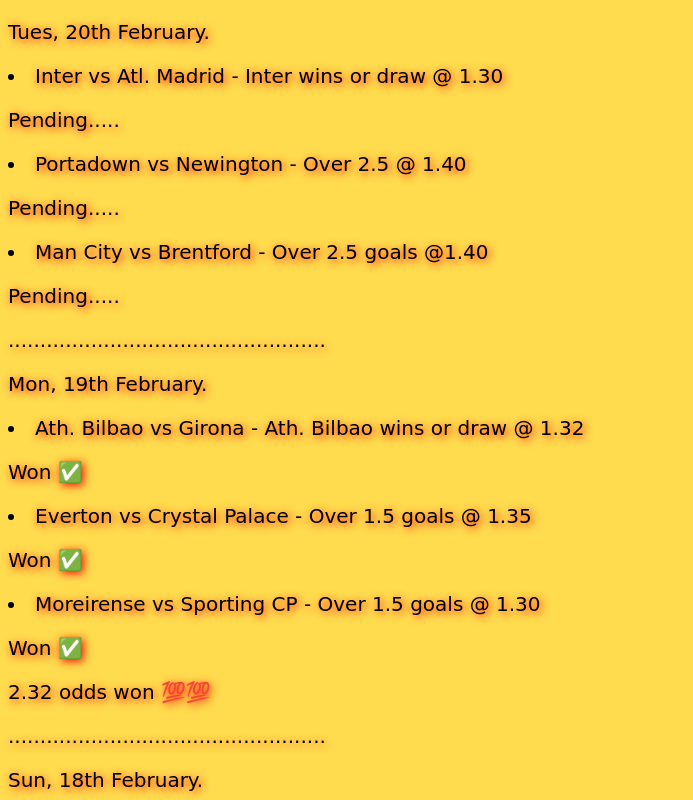
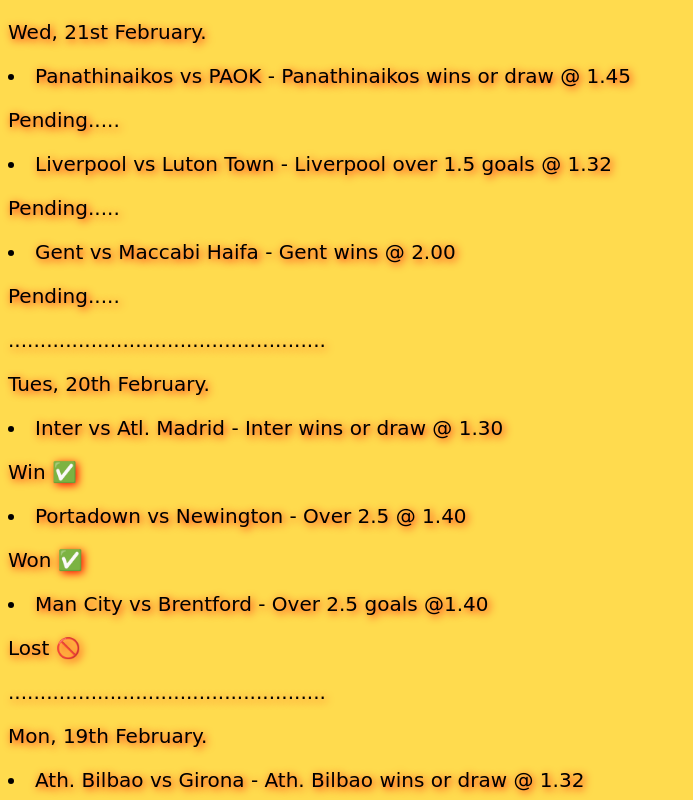
Before and after one commit to dynastykenton/GM1, a plain HTML site: page index.html in a window 1280 px wide. Shown: the top 800 px of the page, without its empty margins (0-693 px from the left). Drawn offline with Linux system fonts and the light colour scheme; a script that the page names is missing.

Commit message:
Update index.html

```diff
--- a/index.html
+++ b/index.html
@@ -16,13 +16,23 @@
 
 <body class="neon-green">
 
+  <p>Wed, 21st February.</p>
+  <li>Panathinaikos vs PAOK - Panathinaikos wins or draw @ 1.45</li>
+  <p>Pending.....</p>
+  <li>Liverpool vs Luton Town - Liverpool over 1.5 goals @ 1.32</li>
+  <p>Pending.....</p>
+  <li>Gent vs Maccabi Haifa - Gent wins @ 2.00</li>
+  <p>Pending.....</p>
+
+  <p>..................................................</p>
+
   <p>Tues, 20th February.</p>
   <li>Inter vs Atl. Madrid - Inter wins or draw @ 1.30</li>
-  <p>Pending.....</p>
+  <p>Win ✅</p>
   <li>Portadown vs Newington - Over 2.5 @ 1.40</li>
-  <p>Pending.....</p>
+  <p>Won ✅</p>
   <li>Man City vs Brentford - Over 2.5 goals @1.40</li>
-  <p>Pending.....</p>
+  <p>Lost 🚫</p>
 
   <p>..................................................</p>
 
```
